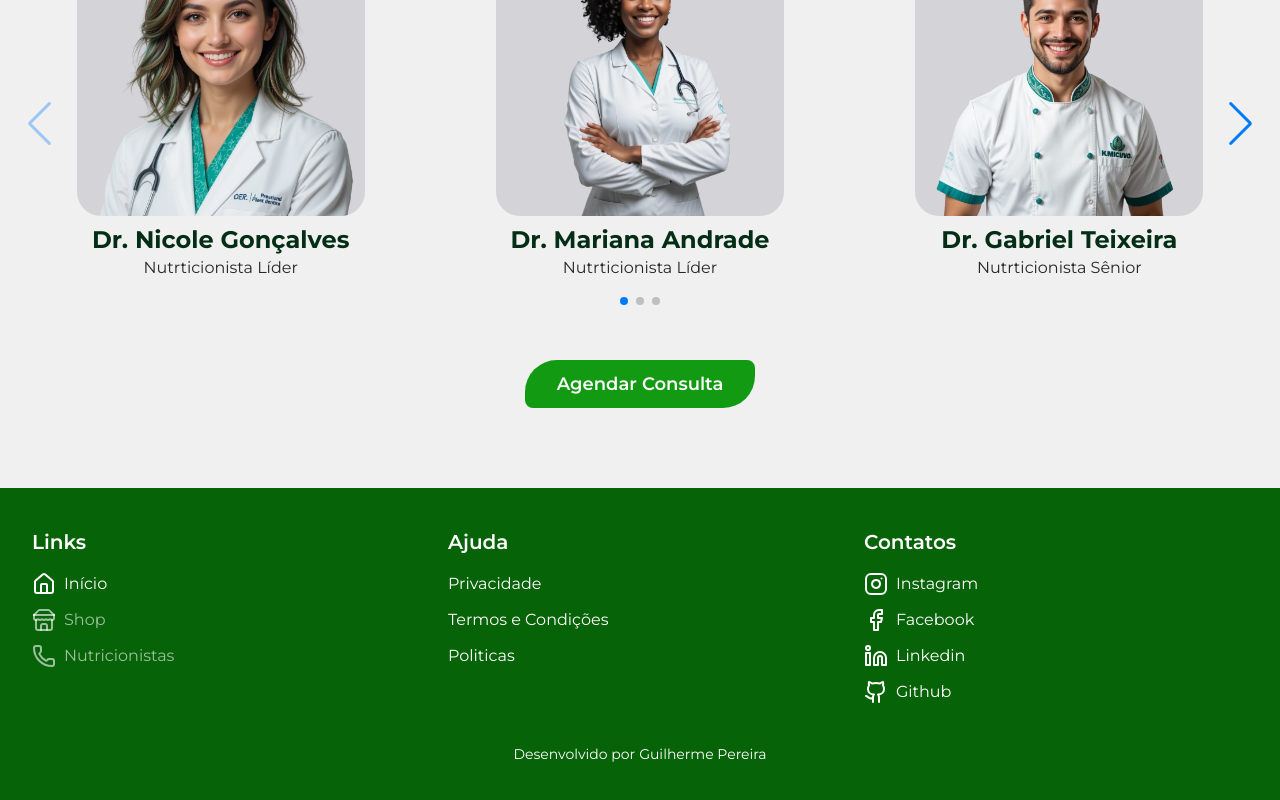
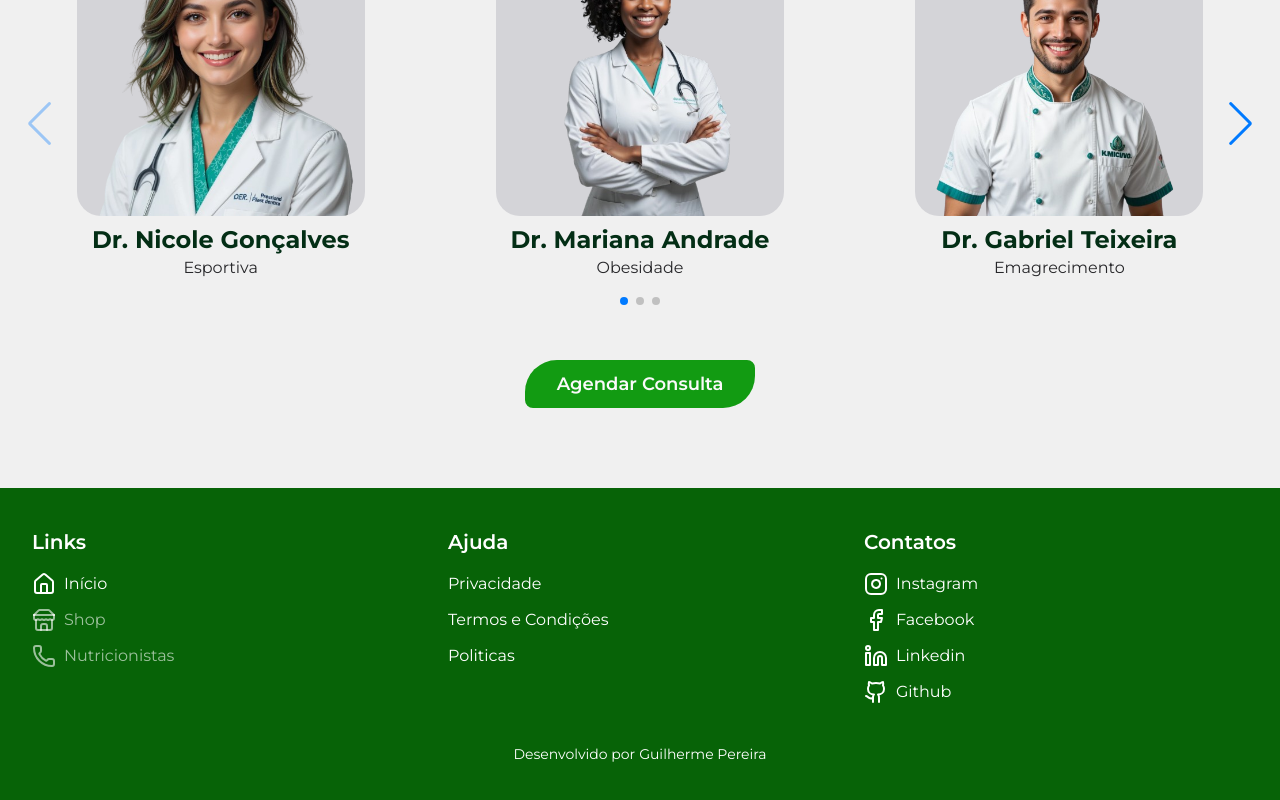
Before and after one commit to guilhermep3/devnutri, a Next.js app: page / in a window 1280 px wide. Shown: the part 2482-3282 px from the top of the page. Built offline with nearby package versions, Linux system fonts and the light colour scheme.

Commit message:
add whatsapp link in step-finish

```diff
--- a/public/nutritionistsData.json
+++ b/public/nutritionistsData.json
@@ -2,31 +2,31 @@
   {
     "id": 1,
     "name": "Nicole Gonçalves",
-    "role": "Nutrticionista Líder",
+    "specialty": "Esportiva",
     "image": "nutritionist-1.png"
   },
   {
     "id": 2,
     "name": "Mariana Andrade",
-    "role": "Nutrticionista Líder",
+    "specialty": "Obesidade",
     "image": "nutritionist-2.png"
   },
   {
     "id": 3,
     "name": "Gabriel Teixeira",
-    "role": "Nutrticionista Sênior",
+    "specialty": "Emagrecimento",
     "image": "nutritionist-3.png"
   },
   {
     "id": 4,
     "name": "Fabio Freitas",
-    "role": "Nutrticionista Sênior",
+    "specialty": "Reeducação",
     "image": "nutritionist-4.png"
   },
   {
     "id": 5,
     "name": "Helena Silva",
-    "role": "Nutrticionista Sênior",
+    "specialty": "Infantil",
     "image": "nutritionist-5.png"
   }
 ]
--- a/src/app/shop/[id]/page.tsx
+++ b/src/app/shop/[id]/page.tsx
@@ -1,5 +1,4 @@
 "use client"
-import { CartModal } from "@/components/cart-modal";
 import { ShopIdTop } from "@/components/layout/shop/id/shop-id-top";
 import { ShopIdPrice } from "@/components/layout/shop/id/sjop-id-price";
 import { Button } from "@/components/ui/button";
@@ -17,7 +16,7 @@ const Page = () => {
   const params = useParams()
   const rawId = params.id;
   const id = Array.isArray(rawId) ? Number(rawId[0]) : Number(rawId);
-  const { isModalOpen, updateCart } = useCartStore();
+  const { updateCart } = useCartStore();
 
   useEffect(() => {
     async function fetchLunchbox() {
--- a/src/components/checkout/step-address.tsx
+++ b/src/components/checkout/step-address.tsx
@@ -119,7 +119,7 @@ export const StepAddress = ({ setStep }: props) => {
                 <FormLabel>Estado</FormLabel>
                 <FormControl>
                   <Select defaultValue={field.value} onValueChange={field.onChange}>
-                    <SelectTrigger>
+                    <SelectTrigger className="border-zinc-400 focus:border-[var(--primary-color)]">
                       <SelectValue placeholder="Estado" />
                     </SelectTrigger>
                     <SelectContent>
--- a/src/components/checkout/step-finish.tsx
+++ b/src/components/checkout/step-finish.tsx
@@ -1,19 +1,19 @@
-import { Button } from "../ui/button";
 import { useCheckoutStore } from "@/store/checkout-store";
 import { bgColor } from "@/utlis/styles";
+import Link from "next/link";
 
 export const StepFinish = () => {
   const { name } = useCheckoutStore(state => state);
 
-  // const message = GenerateMessage();
-  // const LinkZap = `https://wa.me//${process.env.NEXT_PUBLIC_ZAP}?text=${encodeURI(message)}`;
+  const message = 'a';
+  const LinkZap = `https://wa.me//${process.env.NEXT_PUBLIC_ZAP}?text=${encodeURI(message)}`;
   return (
     <div className="flex flex-col gap-5 text-center">
       <p>Parabéns {name}!</p>
       <p className="text-sm">Agora envie seu pedido para o whatsapp para finalizar. Nosso atendente irá te guiar durante o andamento do pedido.</p>
-      <div>
-        <Button className={bgColor+' w-full cursor-pointer'}>Enviar para o WhatsApp</Button>
-      </div>
+        <Link href={LinkZap} target="_blank" className={bgColor+' w-full cursor-pointer px-4 py-2 text-white rounded-lg transition'}>
+          Enviar para o WhatsApp
+        </Link>
     </div>
   )
 }
--- a/src/components/nutritionist.tsx
+++ b/src/components/nutritionist.tsx
@@ -24,7 +24,7 @@ export const Nutritionist = ({ item }: props) => {
       <p className="text-xl md:text-2xl font-bold text-center text-green-950 mt-2 group-hover:text-[var(--secondary-color)] transition duration-500">
         Dr. {item.name}
       </p>
-      <p className="text-zinc-800 text-center">{item.role}</p>
+      <p className="text-zinc-800 text-center">{item.specialty}</p>
     </div>
   )
 }
--- a/src/types/nutritionist.ts
+++ b/src/types/nutritionist.ts
@@ -1,6 +1,6 @@
 export type nutritionistType = {
   id: number;
   name: string;
-  role: string;
+  specialty: string;
   image: string;
 }
--- /dev/null
+++ b/src/utlis/generate-message.ts
@@ -0,0 +1,21 @@
+import { useCartStore } from "@/store/cart-store"
+import { useCheckoutStore } from "@/store/checkout-store"
+
+export const GenerateMessage = () => {
+  const { cart } = useCartStore();
+  const { name, address } = useCheckoutStore();
+
+  let allProducts = [];
+  for(let i of cart){
+    allProducts.push(`${i.lunchbox.name} z${i.quantity}`)
+  }
+
+  return `**Dados do cliente:**
+Nome: ${name}
+Endereço: ${address.street}, ${address.number} (${address.complement})
+${address.district}, ${address.city}/${address.state}
+------
+**Pedido:**
+${allProducts.join("\n")}
+`
+}
```
